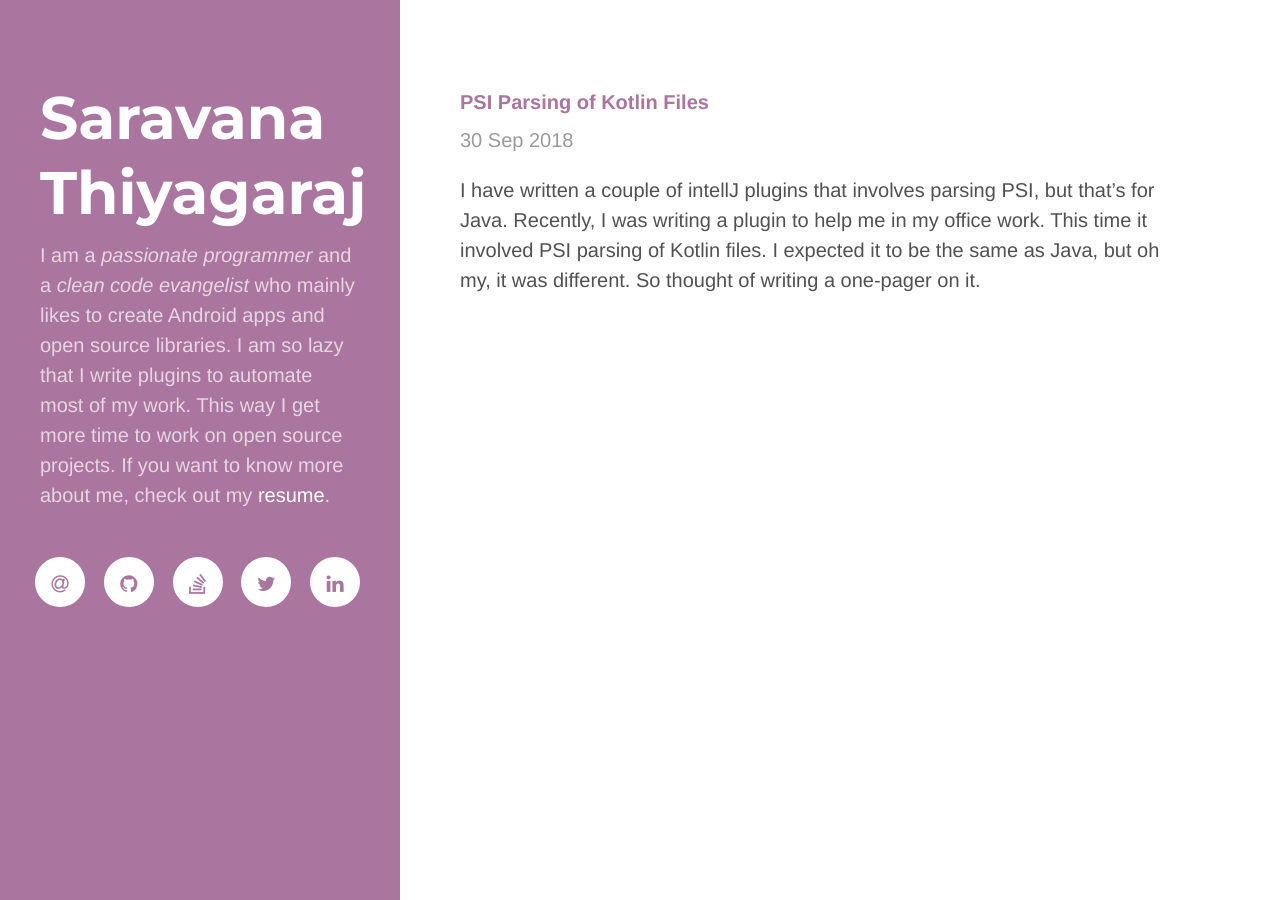
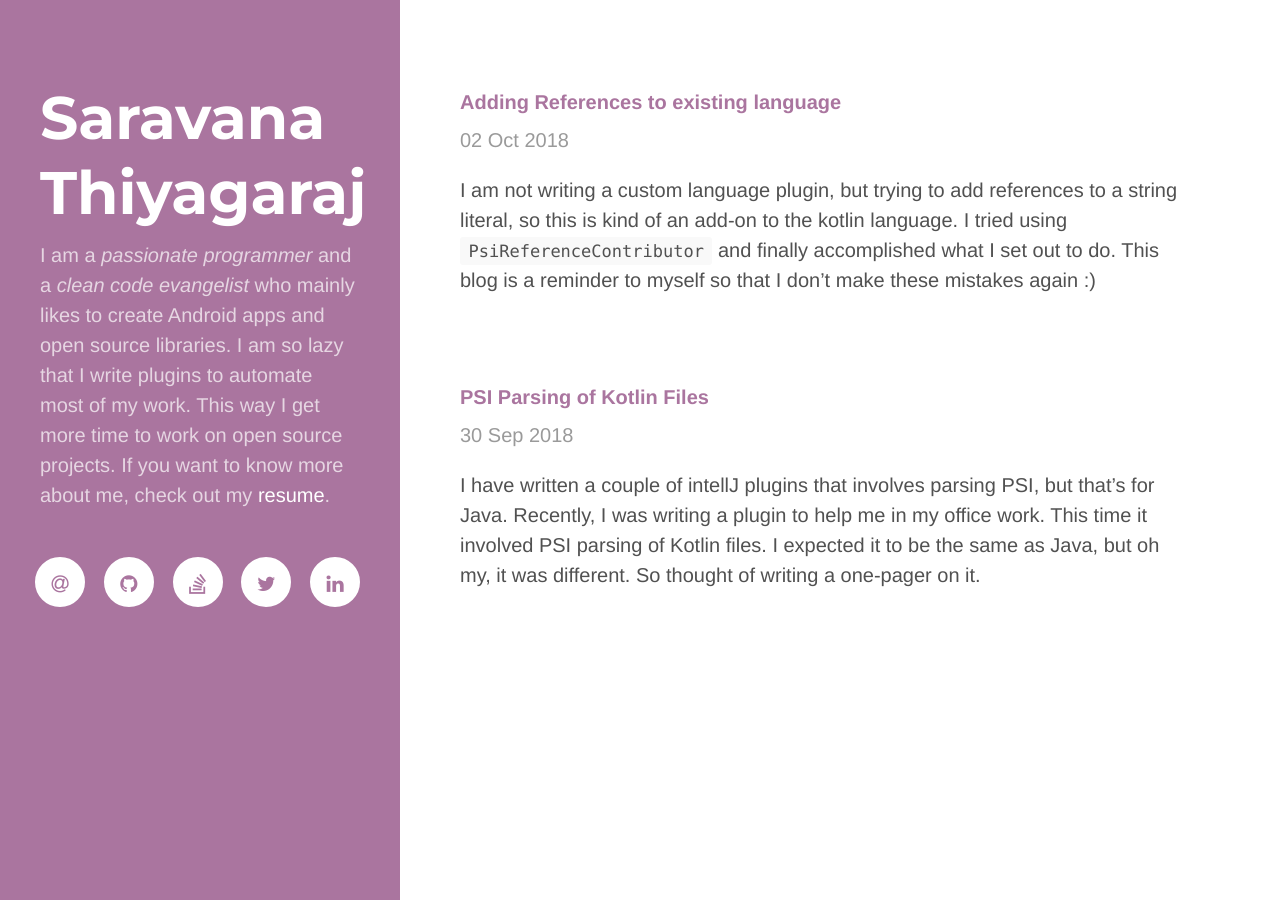
Before and after one commit to thsaravana/thsaravana.github.io, a Jekyll site: the page built from index.html, in a window 1280 px wide. Built offline with Jekyll 4.4.1, drawn with Linux system fonts in a browser that asks for light colours; nearby versions of some CDN libraries; the list of posts is cut into pages by our own code.

Commit message:
Blog 2 - Basic stuff I did to establish a reference

````diff
--- a/_includes/head.html
+++ b/_includes/head.html
@@ -19,7 +19,6 @@
   <link rel="stylesheet" href="{{ site.baseurl }}/public/css/syntax.css">
   <link rel="stylesheet" href="{{ site.baseurl }}/public/css/hyde.css">
   <link rel="stylesheet" href="http://fonts.googleapis.com/css?family=PT+Sans:400,400italic,700|Abril+Fatface">
-  <link rel="shortcut icon" type="image/x-icon" href="{{ site.baseurl }}/public/favicon.ico">
 
   <!-- Custom CSS -->
   <!-- <link rel="stylesheet" href="https://maxcdn.bootstrapcdn.com/bootstrap/3.3.5/css/bootstrap.min.css"> -->
@@ -30,8 +29,7 @@
   <script src="{{ site.baseurl }}/public/js/custom.js"></script>
 
   <!-- Icons -->
-  <link rel="apple-touch-icon-precomposed" sizes="144x144" href="{{ site.baseurl }}/public/apple-touch-icon-144-precomposed.png">
-  <!-- <link rel="shortcut icon" href="{{ site.baseurl }}/public/favicon.ico"> -->
+  <link rel="shortcut icon" type="image/x-icon" href="{{ site.baseurl }}/public/favicon.ico">
 
   <!-- Feed (jekyll-feed) -->
   {% feed_meta %}
--- /dev/null
+++ b/_posts/2018-10-02-intellij-kotlin-psi-reference-contributor.md
@@ -0,0 +1,81 @@
+---
+layout: post
+title: "Adding References to existing language"
+---
+
+I am not writing a custom language plugin, but trying to add references to a string literal, so this is kind
+of an add-on to the kotlin language. I tried using `PsiReferenceContributor` and finally accomplished what I set out to do.
+This blog is a reminder to myself so that I don't make these mistakes again :)
+
+### Objective
+```kotlin
+class Sample {
+  val resourceFile = "folder/properties"
+  // ...
+}
+```
+The objective is to add hyperlink to `folder/properties` string, so that on Ctrl clicking it will open `properties.txt`
+located in `src/main/resources/folder` directory.<br> This hyperlink should be available only for the variable
+`resourceFile`.
+
+### The Process
+
+Following are the steps involved to accomplish this and the hiccups I faced.
+
+1. **Adding `PsiReferenceContributor` <br>**
+```kotlin
+class MyReferenceContributor : PsiReferenceContributor() {
+
+    override fun registerReferenceProviders(registrar: PsiReferenceRegistrar) {
+        registrar.registerReferenceProvider(psiElement(KtLiteralStringTemplateEntry::class.java), MyReferenceProvider())
+    }
+
+    class MyReferenceProvider : PsiReferenceProvider() {
+        override fun getReferencesByElement(element: PsiElement, context: ProcessingContext): Array<PsiReference> {
+            val property = element.parents().find { it is KtProperty } as? KtProperty
+            if (property?.name == "resourceFile") {
+                return arrayOf(MyReference(element))
+            }
+            return emptyArray()
+        }
+    }
+}
+```
+Add the below to `plugin.xml`
+
+    ```xml
+    <extensions defaultExtensionNs="com.intellij">
+        <psi.referenceContributor implementation="com.sample.MyReferenceContributor"/>
+    </extensions>
+    ```
+In the Psi tree, `folder/properties` is `KtLiteralStringTemplateEntry`. I used *PsiViewer* to find this and so should you.
+So we register our `PsiReferenceProvider` to match that pattern. The `PsiReferenceProvider` implementation is quite simple.
+We check for the variable *resourceFile* and then return a `PsiReference`
+
+
+2. **Create a `PsiReference` <br>**
+```kotlin
+class MyReference(element: PsiElement) : PsiReferenceBase<PsiElement>(element, allOf(element.text)) {
+
+    override fun resolve(): PsiElement? {
+        val file = project?.resources?.findFileByRelativePath("${element.text}.txt") ?: return null
+        val project = project ?: return null
+        return PsiManager.getInstance(project).findFile(file)
+    }
+
+    override fun getVariants() = emptyArray()
+}
+```
+We need to override the `resolve()` method and return the `PsiFile` element (which is the `.txt` file). This is where
+we connect the `folder/properties` and the `properties.txt` file.
+
+
+<br>
+Note:<br>
+The `resources` above is an extension function. Once again, I love Kotlin!
+
+```kotlin
+val Project.resources: VirtualFile?
+    get() = ProjectRootManager.getInstance(this).contentSourceRoots
+            .find { it.path.endsWith("src/main/resources") }
+```
````
